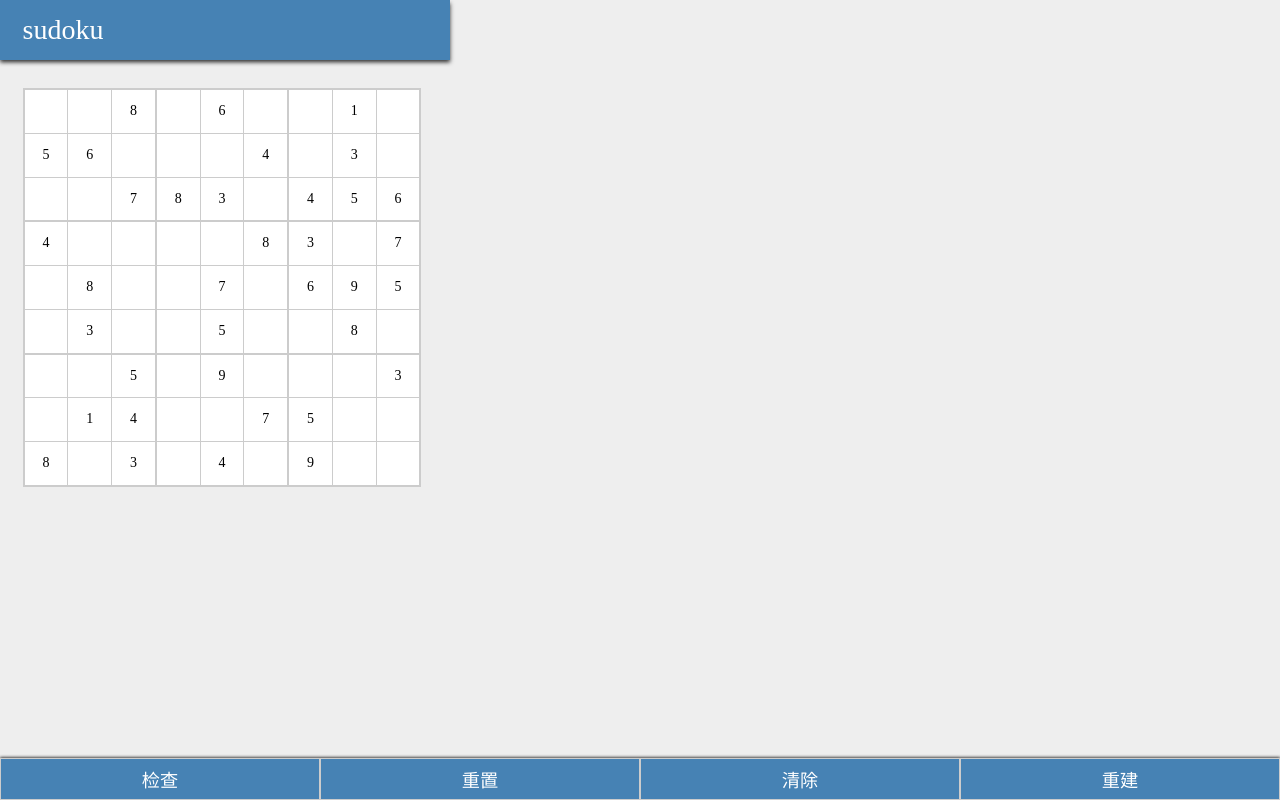
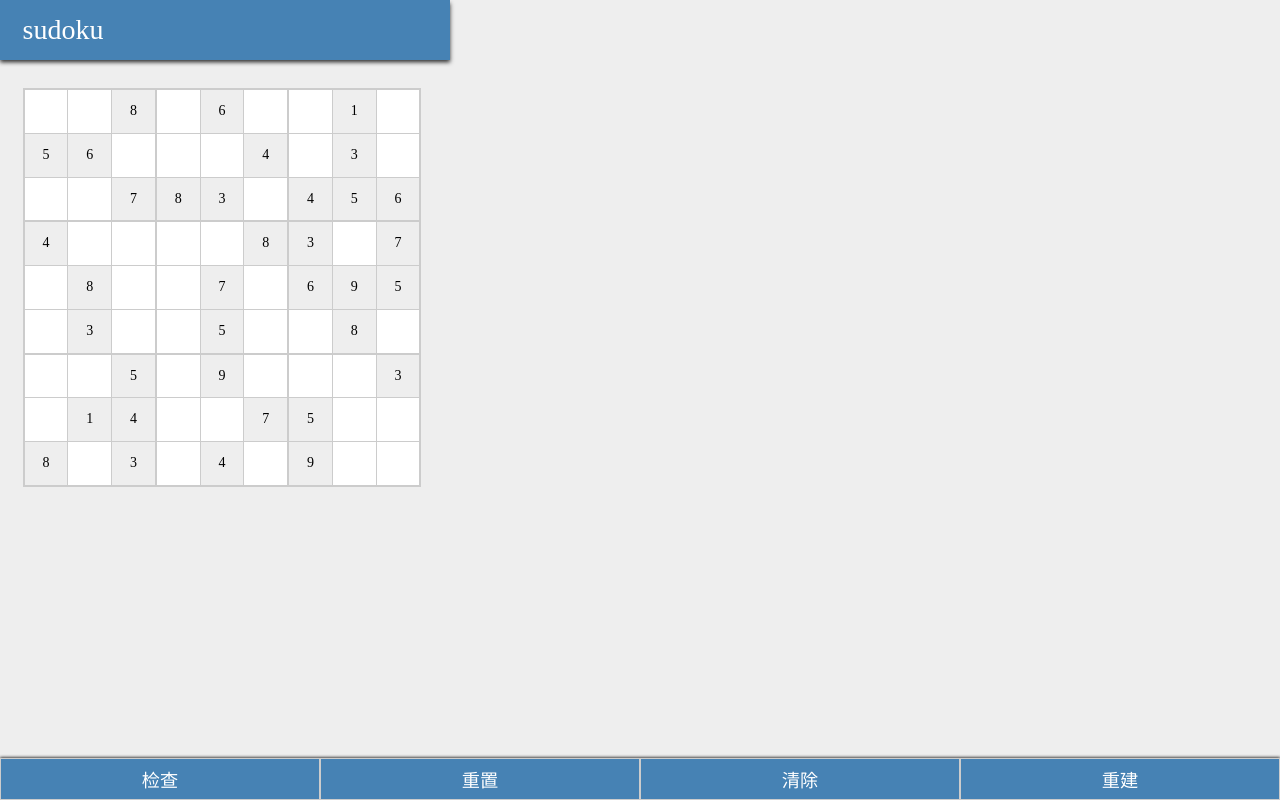
Before and after one commit to angiegigishang/sudokuPractice, a plain HTML site: page newSudoku/www/index.html in a window 1280 px wide. Drawn offline with Linux system fonts and the light colour scheme.

```diff
--- a/newSudoku/src/js/ui/grid.js
+++ b/newSudoku/src/js/ui/grid.js
@@ -22,7 +22,7 @@
 			.map((cellValue, colIndex) => {
 				return $("<span>")
 					.addClass(colGroupClasses[colIndex % 3])
-					.addClass(cellValue ? "" : "empty")
+					.addClass(cellValue ? "fixed" : "empty")
 					.text(cellValue);
 			}));
 
--- a/newSudoku/src/less/main.less
+++ b/newSudoku/src/less/main.less
@@ -61,6 +61,9 @@
 			&:last-child {
 				border-right-width: 2px;
 			}
+			&.fixed {
+				background: #eeeeee
+			}
 			&.empty {
 				color: white;
 			}
--- a/newSudoku/www/js/index.js
+++ b/newSudoku/www/js/index.js
@@ -79,7 +79,7 @@
 				.map((cellValue, colIndex) => {
 					return $("<span>")
 						.addClass(colGroupClasses[colIndex % 3])
-						.addClass(cellValue ? "" : "empty")
+						.addClass(cellValue ? "fixed" : "empty")
 						.text(cellValue);
 				}));
 
```
Also changed, not shown: newSudoku/www/css/main.css, 1 other file.
